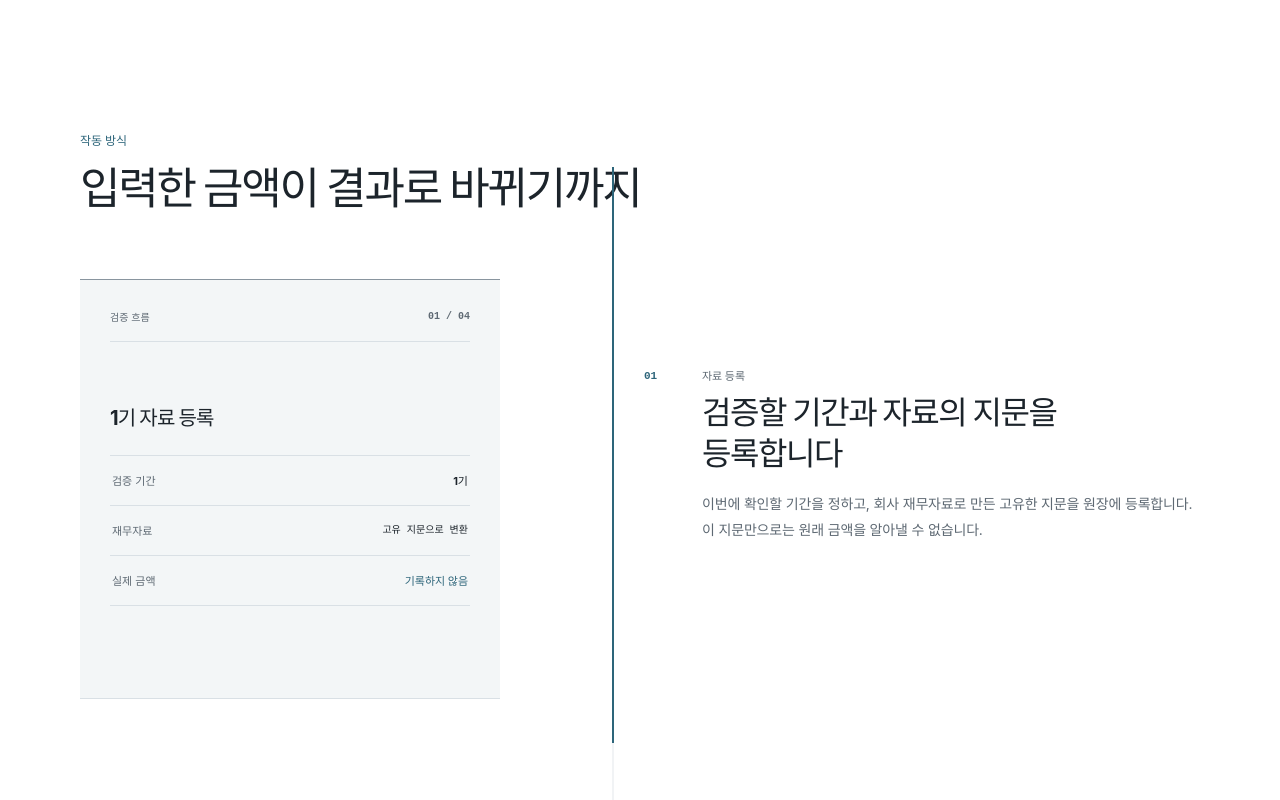
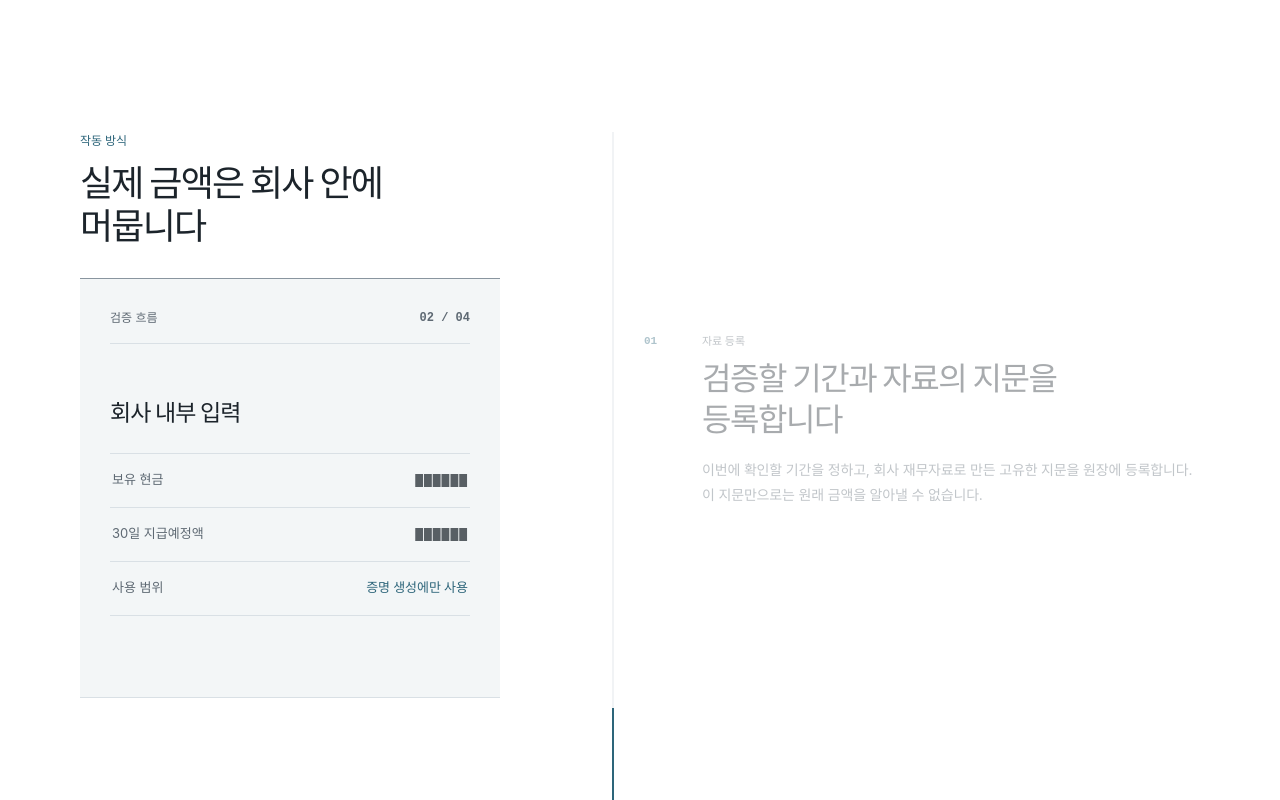
Before and after one commit to baypeline/covenant-watch, a Next.js app: page / in a window 1280 px wide. Shown: the part 760-1560 px from the top of the page. Built offline with nearby package versions, Linux system fonts and the light colour scheme; a web font is replaced by a local one.

Commit message:
feat(home): 작동 방식 고정 영역 개선
- 단계 제목과 원장 화면을 함께 고정하고 중앙 거리 기반 전환과 읽기 쉬운 원장 타이포그래피를 적용

```diff
--- a/src/components/HomeHero.tsx
+++ b/src/components/HomeHero.tsx
@@ -10,21 +10,25 @@ import { SiteHeader } from '@/components/SiteHeader';
 const processSteps = [
   {
     label: '자료 등록',
+    heading: '재무자료는 지문으로 남습니다',
     title: '검증할 기간과 자료의 지문을 등록합니다',
     body: '이번에 확인할 기간을 정하고, 회사 재무자료로 만든 고유한 지문을 원장에 등록합니다. 이 지문만으로는 원래 금액을 알아낼 수 없습니다.',
   },
   {
     label: '회사 요청',
+    heading: '실제 금액은 회사 안에 머뭅니다',
     title: '회사는 실제 금액으로 검증을 요청합니다',
     body: '회사는 보유 현금과 향후 30일 지급예정액을 선택합니다. 실제 수치는 증명을 만드는 동안에만 사용되고 공개 기록에는 포함되지 않습니다.',
   },
   {
     label: '비공개 검증',
+    heading: '금액 없이 약정 충족을 확인합니다',
     title: '등록된 자료와 약정 조건을 함께 검사합니다',
     body: '회사 권한, 현재 기간, 등록한 자료와의 일치 여부를 먼저 확인합니다. 이후 보유 현금이 지급예정액의 120% 이상인지 금액을 공개하지 않은 채 증명합니다.',
   },
   {
     label: '결과 기록',
+    heading: '확인된 결과만 원장에 기록합니다',
     title: '금융기관에는 검증 결과만 전달됩니다',
     body: '조건을 충족하면 승인된 기간과 거래 기록이 원장에 남습니다. 충족하지 못하면 승인은 기록되지 않으며, 두 경우 모두 실제 금액은 공개되지 않습니다.',
   },
@@ -35,15 +39,41 @@ export function HomeHero() {
   const stepRefs = useRef<Array<HTMLElement | null>>([]);
 
   useEffect(() => {
-    const observer = new IntersectionObserver((entries) => {
-      const visible = entries
-        .filter((entry) => entry.isIntersecting)
-        .sort((a, b) => b.intersectionRatio - a.intersectionRatio)[0];
-      if (visible) setActiveStep(Number((visible.target as HTMLElement).dataset.step));
-    }, { rootMargin: '-28% 0px -42%', threshold: [0, 0.25, 0.5, 0.75] });
+    let frameId = 0;
 
-    stepRefs.current.forEach((step) => step && observer.observe(step));
-    return () => observer.disconnect();
+    const updateActiveStep = () => {
+      frameId = 0;
+      const viewportCenter = window.innerHeight / 2;
+      let nextStep = 0;
+      let nearestDistance = Number.POSITIVE_INFINITY;
+
+      stepRefs.current.forEach((step, index) => {
+        if (!step) return;
+        const bounds = step.getBoundingClientRect();
+        const distance = Math.abs(bounds.top + bounds.height / 2 - viewportCenter);
+        if (distance < nearestDistance) {
+          nearestDistance = distance;
+          nextStep = index;
+        }
+      });
+
+      setActiveStep((currentStep) => currentStep === nextStep ? currentStep : nextStep);
+    };
+
+    const scheduleUpdate = () => {
+      if (frameId) return;
+      frameId = window.requestAnimationFrame(updateActiveStep);
+    };
+
+    updateActiveStep();
+    window.addEventListener('scroll', scheduleUpdate, { passive: true });
+    window.addEventListener('resize', scheduleUpdate);
+
+    return () => {
+      window.removeEventListener('scroll', scheduleUpdate);
+      window.removeEventListener('resize', scheduleUpdate);
+      if (frameId) window.cancelAnimationFrame(frameId);
+    };
   }, []);
 
   return (
@@ -82,12 +112,14 @@ export function HomeHero() {
         </Hero>
 
         <ProcessSection id="how-it-works" aria-labelledby="how-it-works-title">
-          <ProcessHeader>
-            <SectionLabel>작동 방식</SectionLabel>
-            <ProcessTitle id="how-it-works-title">입력한 금액이 결과로 바뀌기까지</ProcessTitle>
-          </ProcessHeader>
           <ProcessGrid>
-            <VisualPanel aria-hidden="true"><ProcessVisual step={activeStep} /></VisualPanel>
+            <ProcessAside>
+              <ProcessHeader>
+                <SectionLabel>작동 방식</SectionLabel>
+                <ProcessTitle key={activeStep} id="how-it-works-title">{processSteps[activeStep].heading}</ProcessTitle>
+              </ProcessHeader>
+              <VisualPanel aria-hidden="true"><ProcessVisual step={activeStep} /></VisualPanel>
+            </ProcessAside>
             <StepList>
               {processSteps.map((step, index) => (
                 <ProcessStep
@@ -135,6 +167,10 @@ const arrowFloat = keyframes`
   0%, 100% { transform: translateY(-2px); }
   50% { transform: translateY(4px); }
 `;
+const processTitleEntrance = keyframes`
+  from { opacity: 0; transform: translateY(7px); }
+  to { opacity: 1; transform: translateY(0); }
+`;
 const Title = styled.h1`display:grid;gap:7px;word-break:keep-all;animation:${heroEntrance} 800ms cubic-bezier(.22,1,.36,1) both;@media(prefers-reduced-motion:reduce){animation:none;}`;
 const TitleContext = styled.span`color:var(--color-text-secondary);font-size:clamp(23px,3.2vw,32px);font-weight:620;line-height:1.25;letter-spacing:-.045em;`;
 const TitlePrimary = styled.span`color:var(--color-text-primary);font-size:clamp(44px,6.2vw,68px);font-weight:760;line-height:1.08;letter-spacing:-.064em;`;
@@ -155,25 +191,26 @@ const ReceiptHash = styled.code`font:600 11px/1.4 ui-monospace,SFMono-Regular,mo
 const ReceiptFoot = styled.p`padding-top:18px;color:var(--color-text-secondary);font-size:11px;line-height:1.65;word-break:keep-all;`;
 const ScrollPrompt = styled.a`position:absolute;bottom:28px;left:50%;min-height:44px;padding:8px 12px;display:flex;align-items:center;gap:11px;color:var(--color-text-secondary);font-size:13px;font-weight:650;letter-spacing:-.01em;white-space:nowrap;transform:translateX(-50%);animation:${scrollPromptEntrance} 800ms 1040ms cubic-bezier(.22,1,.36,1) both;&:hover{color:var(--color-text-primary);}span{display:inline-block;color:var(--color-action);font-size:20px;line-height:1;animation:${arrowFloat} 1500ms 1900ms ease-in-out infinite;}@media(max-width:920px){bottom:24px;}@media(prefers-reduced-motion:reduce){animation:none;span{animation:none;}}`;
 const ProcessSection = styled.section`padding-top:92px;scroll-margin-top:24px;@media(max-width:800px){padding-top:68px;}`;
-const ProcessHeader = styled.header`max-width:720px;padding-bottom:64px;@media(max-width:800px){padding-bottom:36px;}`;
+const ProcessHeader = styled.header`padding-bottom:30px;@media(max-width:800px){padding-bottom:22px;}`;
 const SectionLabel = styled.p`margin-bottom:12px;color:var(--color-action);font-size:12px;font-weight:700;`;
-const ProcessTitle = styled.h2`color:var(--color-text-primary);font-size:clamp(30px,4vw,44px);font-weight:720;line-height:1.2;letter-spacing:-.05em;word-break:keep-all;`;
+const ProcessTitle = styled.h2`height:2.4em;color:var(--color-text-primary);font-size:clamp(28px,3.2vw,36px);font-weight:720;line-height:1.2;letter-spacing:-.05em;word-break:keep-all;animation:${processTitleEntrance} 420ms cubic-bezier(.22,1,.36,1) both;@media(prefers-reduced-motion:reduce){animation:none;}`;
 const ProcessGrid = styled.div`display:grid;grid-template-columns:minmax(340px,420px) minmax(0,1fr);gap:clamp(56px,9vw,112px);align-items:start;@media(max-width:800px){display:block;}`;
-const VisualPanel = styled.div`position:sticky;top:28px;height:420px;background:var(--color-surface-muted);border-top:1px solid var(--color-border-strong);border-bottom:1px solid var(--color-border);@media(max-width:800px){top:0;z-index:2;height:300px;}`;
+const ProcessAside = styled.div`position:sticky;top:clamp(56px,10vh,96px);align-self:start;@media(max-width:800px){top:clamp(16px,4vh,28px);z-index:2;padding-top:16px;background:var(--color-canvas);}`;
+const VisualPanel = styled.div`height:420px;background:var(--color-surface-muted);border-top:1px solid var(--color-border-strong);border-bottom:1px solid var(--color-border);@media(max-width:800px){height:320px;}`;
 const visualEntrance = keyframes`
   from { opacity: 0; transform: translateY(10px); }
   to { opacity: 1; transform: translateY(0); }
 `;
 const VisualContent = styled.div`height:100%;padding:30px;display:flex;flex-direction:column;animation:${visualEntrance} 420ms cubic-bezier(.22,1,.36,1) both;@media(max-width:800px){padding:22px;}@media(prefers-reduced-motion:reduce){animation:none;}`;
-const VisualHeader = styled.div`display:flex;align-items:center;justify-content:space-between;padding-bottom:16px;border-bottom:1px solid var(--color-border);color:var(--color-text-secondary);font-size:10px;strong{font:650 10px/1 ui-monospace,SFMono-Regular,monospace;}`;
+const VisualHeader = styled.div`display:flex;align-items:center;justify-content:space-between;padding-bottom:16px;border-bottom:1px solid var(--color-border);color:var(--color-text-secondary);font-size:12px;strong{font:650 12px/1 ui-monospace,SFMono-Regular,monospace;}`;
 const VisualBody = styled.div`display:flex;flex:1;flex-direction:column;justify-content:center;`;
-const VisualTitle = styled.h3`margin-bottom:22px;color:var(--color-text-primary);font-size:20px;font-weight:700;letter-spacing:-.04em;`;
+const VisualTitle = styled.h3`margin-bottom:22px;color:var(--color-text-primary);font-size:23px;font-weight:700;letter-spacing:-.04em;`;
 const VisualRows = styled.dl`border-top:1px solid var(--color-border);`;
-const VisualRow = styled.div`min-height:50px;padding:12px 2px;display:flex;align-items:center;justify-content:space-between;gap:20px;border-bottom:1px solid var(--color-border);font-size:11px;>span{color:var(--color-text-secondary);}>strong{color:var(--color-text-primary);font-weight:680;}>code{color:var(--color-text-primary);font:600 10px/1.4 ui-monospace,SFMono-Regular,monospace;}>em{color:var(--color-action);font-style:normal;font-weight:650;}`;
-const Redacted = styled.span`overflow:hidden;color:var(--color-text-primary)!important;font:11px/1 ui-monospace,SFMono-Regular,monospace;letter-spacing:1px;opacity:.72;white-space:nowrap;user-select:none;`;
-const CheckList = styled.ul`display:grid;border-top:1px solid var(--color-border);li{min-height:48px;padding:12px 2px;display:flex;align-items:center;gap:10px;border-bottom:1px solid var(--color-border);color:var(--color-text-primary);font-size:11px;}i{width:17px;height:17px;display:grid;place-items:center;border:1px solid var(--color-success-border);border-radius:50%;color:var(--color-success);font-size:9px;font-style:normal;}`;
-const FinalResult = styled.strong`margin:-4px 0 22px;color:var(--color-success);font-size:34px;font-weight:740;letter-spacing:-.05em;`;
-const StepList = styled.ol`margin-top:-14vh;@media(max-width:800px){margin-top:0;}`;
+const VisualRow = styled.div`min-height:54px;padding:12px 2px;display:flex;align-items:center;justify-content:space-between;gap:20px;border-bottom:1px solid var(--color-border);font-size:13px;>span{color:var(--color-text-secondary);}>strong{color:var(--color-text-primary);font-weight:680;}>code{color:var(--color-text-primary);font:600 12px/1.4 ui-monospace,SFMono-Regular,monospace;}>em{color:var(--color-action);font-style:normal;font-weight:650;}`;
+const Redacted = styled.span`overflow:hidden;color:var(--color-text-primary)!important;font:13px/1 ui-monospace,SFMono-Regular,monospace;letter-spacing:1px;opacity:.72;white-space:nowrap;user-select:none;`;
+const CheckList = styled.ul`display:grid;border-top:1px solid var(--color-border);li{min-height:48px;padding:11px 2px;display:flex;align-items:center;gap:11px;border-bottom:1px solid var(--color-border);color:var(--color-text-primary);font-size:13px;}i{width:20px;height:20px;display:grid;place-items:center;border:1px solid var(--color-success-border);border-radius:50%;color:var(--color-success);font-size:10px;font-style:normal;}`;
+const FinalResult = styled.strong`margin:-4px 0 22px;color:var(--color-success);font-size:40px;font-weight:740;letter-spacing:-.05em;`;
+const StepList = styled.ol`margin:0;`;
 const ProcessStep = styled.li<{ $active:boolean }>`min-height:72vh;padding:0 0 0 30px;border-left:2px solid ${p=>p.$active?'var(--color-action)':'var(--color-border)'};display:grid;grid-template-columns:44px minmax(0,1fr);align-content:center;gap:14px;opacity:${p=>p.$active?1:.38};transition:opacity 320ms ease,border-color 320ms ease;@media(max-width:800px){min-height:58vh;padding-left:18px;grid-template-columns:36px minmax(0,1fr);}`;
 const StepIndex = styled.span`padding-top:3px;color:var(--color-action);font:650 11px/1 ui-monospace,SFMono-Regular,monospace;`;
 const StepLabel = styled.p`margin-bottom:9px;color:var(--color-text-secondary);font-size:11px;font-weight:650;`;
```
Also changed, not shown: 1 other file (tests, documents, lock files or other folders).
